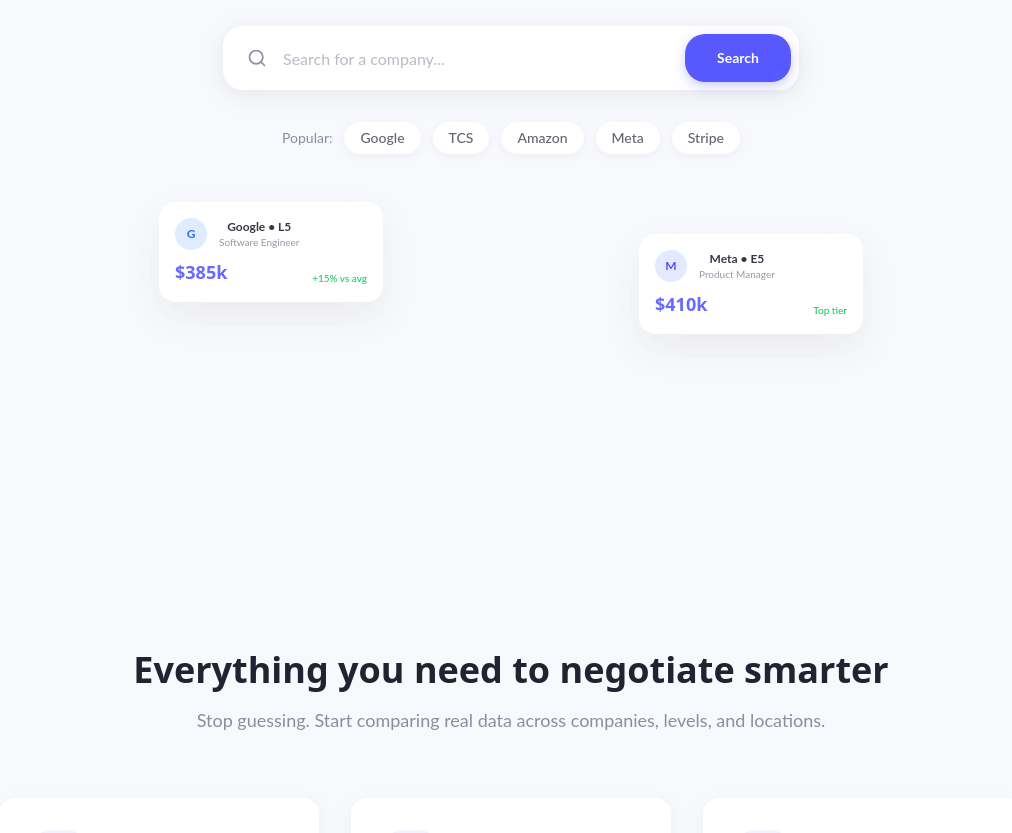
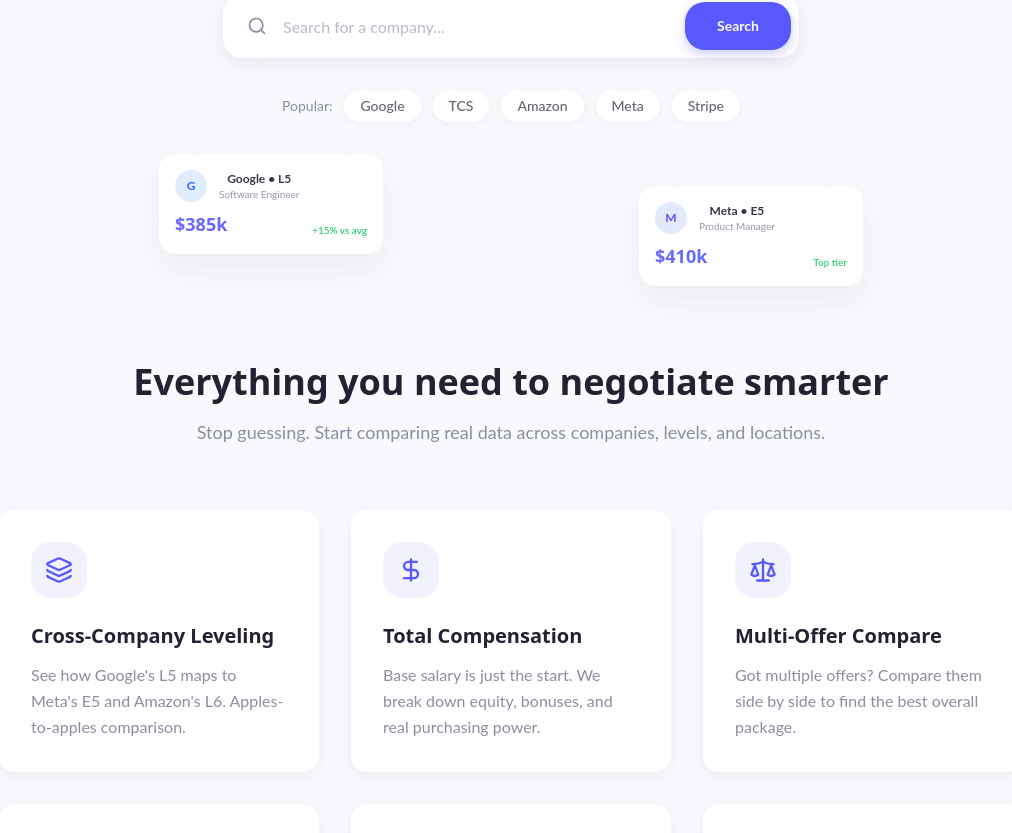
Before and after one commit to ParvathiDev23/paylens, a Next.js app: page / in a window 1280 px wide. Shown: the part 507-1340 px from the top of the page, without its empty margins (129-1141 px from the left). Built offline with nearby package versions, Linux system fonts and the light colour scheme; no server answers; the database is empty.

Commit message:
UI: Reduce vertical padding in hero and features section to close gap

```diff
--- a/src/app/page.tsx
+++ b/src/app/page.tsx
@@ -17,7 +17,7 @@
   return (
     <div className="flex flex-col">
       {/* Hero Section */}
-      <section className="w-full py-20 md:py-32 lg:py-40">
+      <section className="w-full pt-20 pb-12 md:pt-28 md:pb-16 lg:pt-32 lg:pb-12">
         <div className="container mx-auto px-6">
           <div className="flex flex-col items-center text-center max-w-4xl mx-auto">
             <h1 className="font-display text-5xl md:text-6xl lg:text-7xl font-bold tracking-tight leading-tight mb-6">
@@ -55,7 +55,7 @@
             </div>
 
             {/* Animated Floating Elements */}
-            <div className="relative w-full h-32 md:h-48 mt-12 hidden sm:block pointer-events-none">
+            <div className="relative w-full h-24 md:h-28 mt-8 hidden sm:block pointer-events-none">
               {/* Left Floating Card */}
               <div className="absolute left-0 md:left-12 lg:left-24 top-0 animate-float bg-card p-4 rounded-2xl border-none w-56 opacity-90" style={{ boxShadow: '0 15px 35px rgba(179,179,191,0.2)' }}>
                 <div className="flex items-center gap-3 mb-2">
@@ -91,7 +91,7 @@
       </section>
 
       {/* Features Section */}
-      <section className="w-full py-16 md:py-24">
+      <section className="w-full pt-8 pb-16 md:pt-12 md:pb-24">
         <div className="container mx-auto px-6">
           <div className="text-center mb-16">
             <h2 className="font-display text-3xl md:text-4xl font-bold mb-4">Everything you need to negotiate smarter</h2>
```
